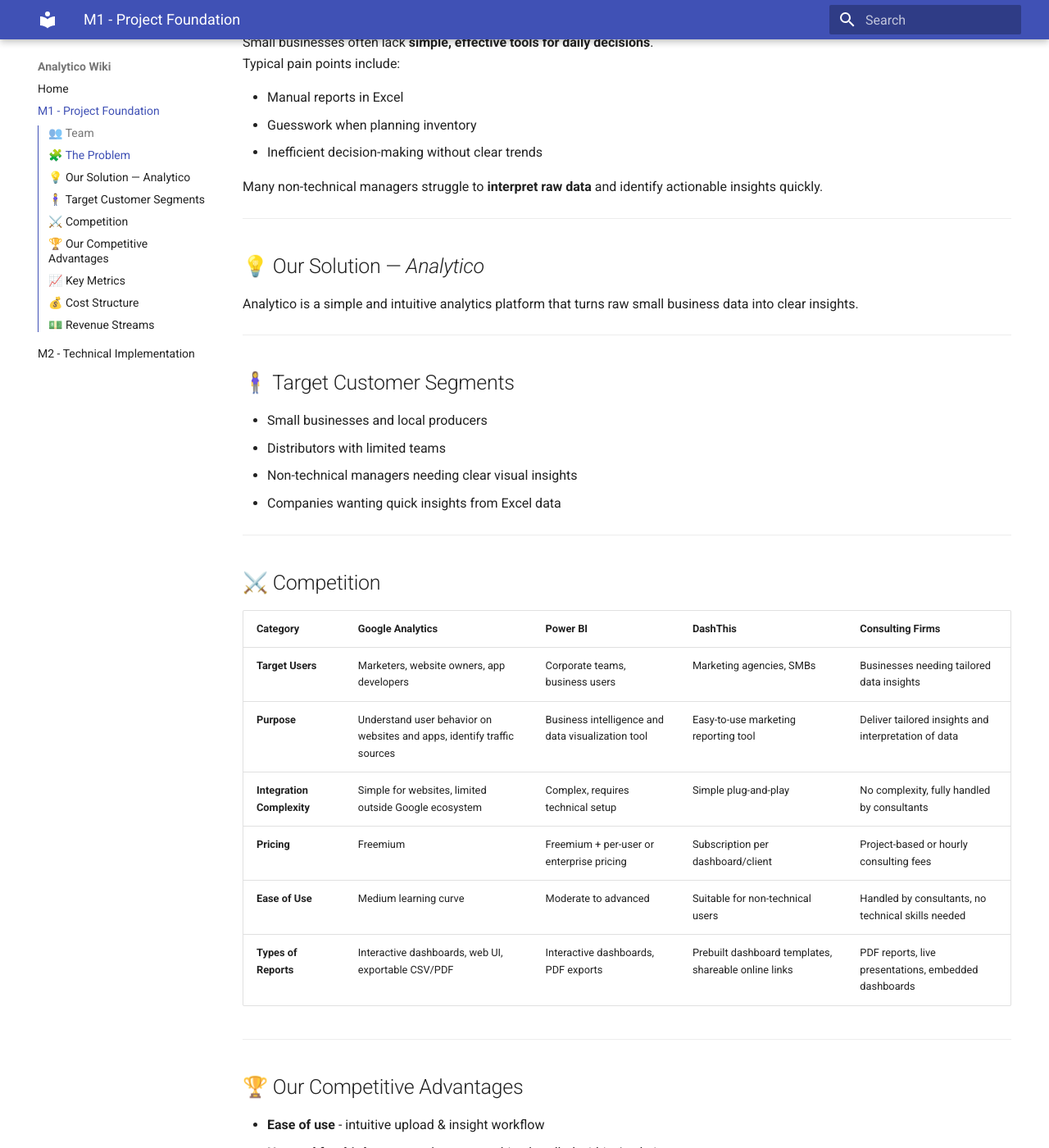
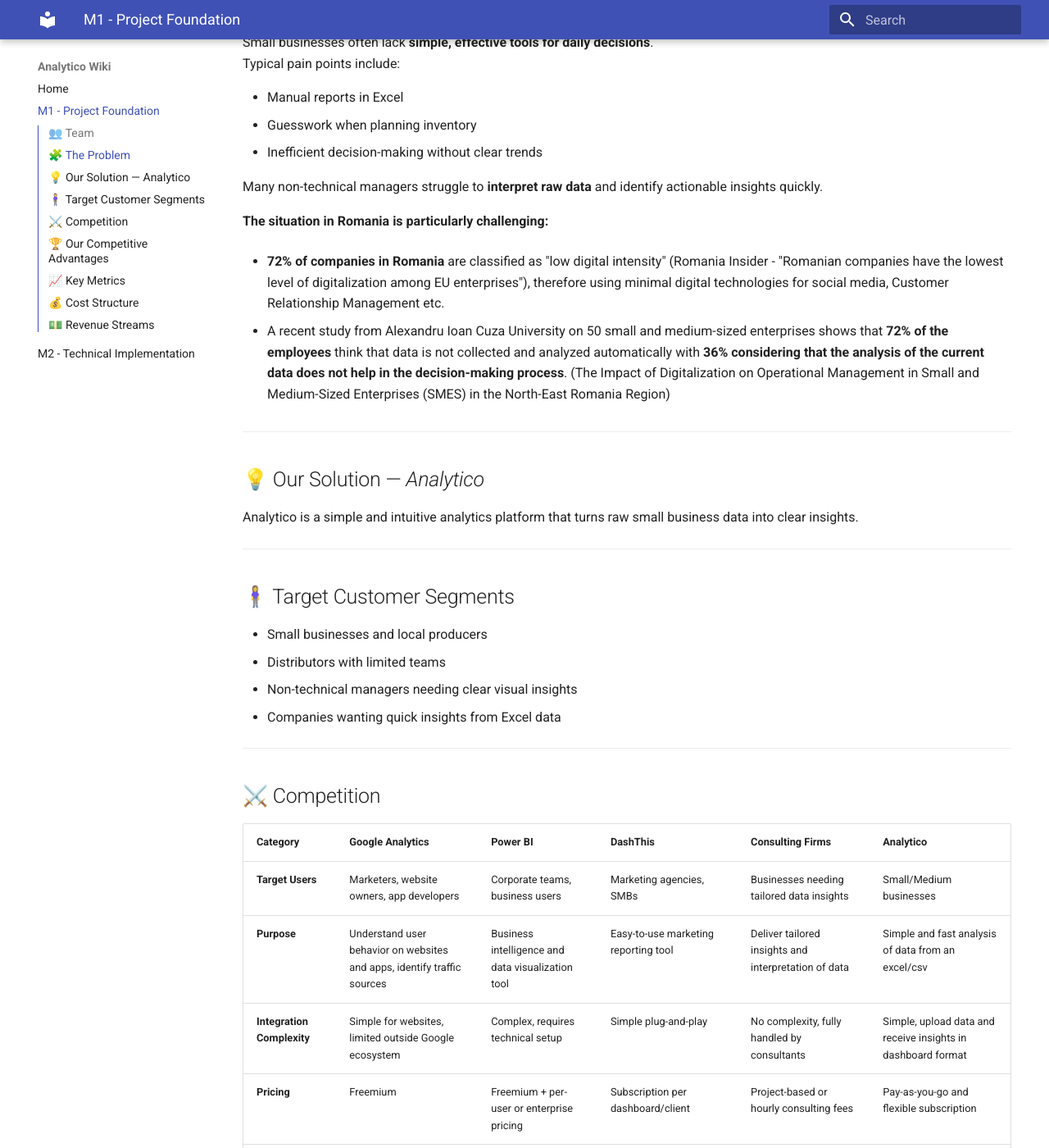
Before and after one commit to VladCostin4/analytico, an MkDocs documentation site: the page built from docs/m1.md, in a window 1280 px wide and 1400 px high, scrolled down 868 px. Shown: the whole window at 82% size. Built offline with MkDocs 1.6.1 and Material for MkDocs 9.7.7, drawn with Linux system fonts in a browser that asks for light colours; some of the changed text lies outside the part shown.

Commit message:
Update milestone1

```diff
--- a/docs/m1.md
+++ b/docs/m1.md
@@ -54,6 +54,12 @@ Typical pain points include:
 
 Many non-technical managers struggle to **interpret raw data** and identify actionable insights quickly.
 
+**The situation in Romania is particularly challenging:**
+
+- **72% of companies in Romania** are classified as "low digital intensity" (Romania Insider - "Romanian companies have the lowest level of digitalization among EU enterprises"), therefore using minimal digital technologies for social media, Customer Relationship Management etc.
+
+- A recent study from Alexandru Ioan Cuza University on 50 small and medium-sized enterprises shows that **72% of the employees** think that data is not collected and analyzed automatically with **36% considering that the analysis of the current data does not help in the decision-making process**. (The Impact of Digitalization on Operational Management in Small and Medium-Sized Enterprises (SMES) in the North-East Romania Region)
+
 ---
 
 ## 💡 Our Solution — *Analytico*
@@ -73,14 +79,14 @@ Analytico is a simple and intuitive analytics platform that turns raw small busi
 
 ## ⚔️ Competition
 
-| **Category** | **Google Analytics** | **Power BI** | **DashThis** | **Consulting Firms** |
-|---------------|----------------------|---------------|---------------|-----------------------|
-| **Target Users** | Marketers, website owners, app developers | Corporate teams, business users | Marketing agencies, SMBs | Businesses needing tailored data insights |
-| **Purpose** | Understand user behavior on websites and apps, identify traffic sources | Business intelligence and data visualization tool | Easy-to-use marketing reporting tool | Deliver tailored insights and interpretation of data |
-| **Integration Complexity** | Simple for websites, limited outside Google ecosystem | Complex, requires technical setup | Simple plug-and-play | No complexity, fully handled by consultants |
-| **Pricing** | Freemium | Freemium + per-user or enterprise pricing | Subscription per dashboard/client | Project-based or hourly consulting fees |
-| **Ease of Use** | Medium learning curve | Moderate to advanced | Suitable for non-technical users | Handled by consultants, no technical skills needed |
-| **Types of Reports** | Interactive dashboards, web UI, exportable CSV/PDF | Interactive dashboards, PDF exports | Prebuilt dashboard templates, shareable online links | PDF reports, live presentations, embedded dashboards |
+| **Category** | **Google Analytics** | **Power BI** | **DashThis** | **Consulting Firms** | **Analytico** |
+|---------------|----------------------|---------------|---------------|-----------------------|---------------|
+| **Target Users** | Marketers, website owners, app developers | Corporate teams, business users | Marketing agencies, SMBs | Businesses needing tailored data insights | Small/Medium businesses |
+| **Purpose** | Understand user behavior on websites and apps, identify traffic sources | Business intelligence and data visualization tool | Easy-to-use marketing reporting tool | Deliver tailored insights and interpretation of data | Simple and fast analysis of data from an excel/csv |
+| **Integration Complexity** | Simple for websites, limited outside Google ecosystem | Complex, requires technical setup | Simple plug-and-play | No complexity, fully handled by consultants | Simple, upload data and receive insights in dashboard format |
+| **Pricing** | Freemium | Freemium + per-user or enterprise pricing | Subscription per dashboard/client | Project-based or hourly consulting fees | Pay-as-you-go and flexible subscription |
+| **Ease of Use** | Medium learning curve | Moderate to advanced | Suitable for non-technical users | Handled by consultants, no technical skills needed | Intuitive for non-technical users |
+| **Types of Reports** | Interactive dashboards, web UI, exportable CSV/PDF | Interactive dashboards, PDF exports | Prebuilt dashboard templates, shareable online links | PDF reports, live presentations, embedded dashboards | Dashboards, insights |
 
 ---
 
@@ -112,6 +118,11 @@ Analytico is a simple and intuitive analytics platform that turns raw small busi
 - **Marketing:** social media campaigns, Google Ads
 - **Third-party services:** OpenAI API, hosting, data storage
 
+**Monthly Estimations:**
+
+- Marketing (social + ads) → **300 €** (Google Ads, Meta Ads)
+- Third party services (APIs, OpenAI, cloud) → **150 €**
+
 ---
 
 ## 💵 Revenue Streams
```
Also changed, not shown: docs/m2.md (+3 -0 lines).
